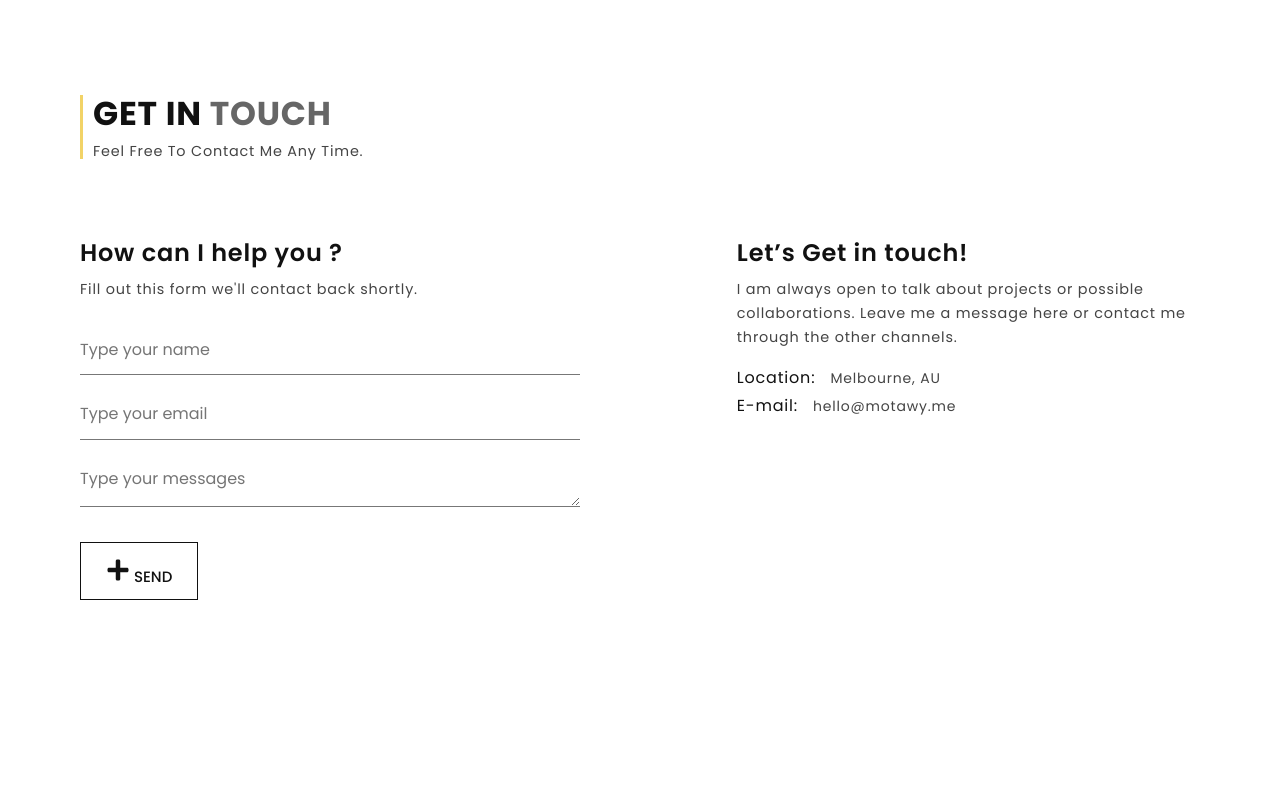
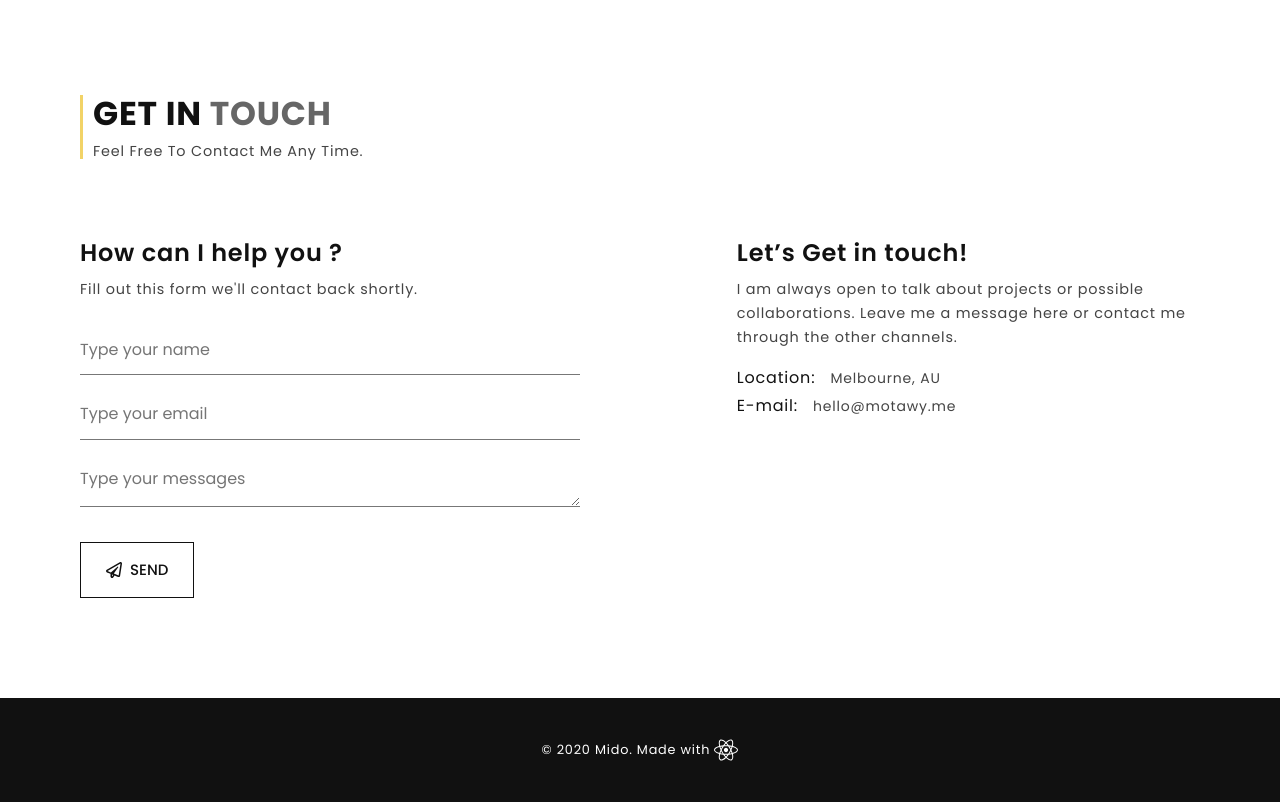
Before and after one commit to motawy/portfolio-gatsby, a Gatsby site: page / in a window 1280 px wide. Shown: the part 4527-5329 px from the top of the page. Before the commit the page ends 5227 px from the top, so only its background shows below. Built offline with nearby package versions, Linux system fonts and the light colour scheme; Gatsby itself is replaced by a stand-in of ours.

Commit message:
Added Footer

```diff
--- a/src/components/contact/form/form.component.js
+++ b/src/components/contact/form/form.component.js
@@ -1,5 +1,5 @@
 import React from "react"
-import { FaPlus } from "react-icons/fa"
+import { FaRegPaperPlane } from "react-icons/fa"
 import "./form.styles.scss"
 
 const ContactForm = () => {
@@ -39,7 +39,7 @@ const ContactForm = () => {
           </label>
           <div className="btn__send">
             <button type="submit" id="btn_submit">
-              <FaPlus size="24px" />
+              <FaRegPaperPlane size="24px" />
               <span> Send</span>
             </button>
           </div>
--- a/src/components/contact/form/form.styles.scss
+++ b/src/components/contact/form/form.styles.scss
@@ -65,9 +65,15 @@
           background-color: #f2d367;
           border-color: #f2d367;
         }
-        i {
-          padding-right: 5px;
+        svg {
+          padding-right: 8px;
           font-size: 12px;
+          display: inline-block;
+          vertical-align: middle;
+        }
+        span {
+          display: inline-block;
+          vertical-align: middle;
         }
       }
     }
--- /dev/null
+++ b/src/components/footer/footer.component.js
@@ -0,0 +1,15 @@
+import React from "react"
+import { FaReact } from "react-icons/fa"
+import "./footer.styles.scss"
+
+const Footer = () => {
+  return (
+    <footer className="footer" data-testid="test-footer">
+      <span>
+        &copy; 2020 Mido. Made with <FaReact size="24px" />
+      </span>
+    </footer>
+  )
+}
+
+export default Footer
--- /dev/null
+++ b/src/components/footer/footer.styles.scss
@@ -0,0 +1,16 @@
+.footer {
+  background-color: #111;
+  text-align: center;
+  padding: 40px 0;
+  span {
+    color: #fff;
+    font-weight: 400;
+    font-size: 0.8rem;
+    display: inline-block;
+    vertical-align: middle;
+    svg {
+      display: inline-block;
+      vertical-align: middle;
+    }
+  }
+}
--- a/src/pages/index.js
+++ b/src/pages/index.js
@@ -6,7 +6,7 @@ import Resume from "../components/resume/resume.component"
 import Services from "../components/services/services.component"
 import Portfolio from "../components/portfolio/portfolio.component"
 import Contact from "../components/contact/contact.component"
-
+import Footer from "../components/footer/footer.component"
 import "./index.css"
 
 export default () => (
@@ -17,5 +17,6 @@ export default () => (
     <Services />
     <Portfolio />
     <Contact />
+    <Footer />
   </Layout>
 )
```
